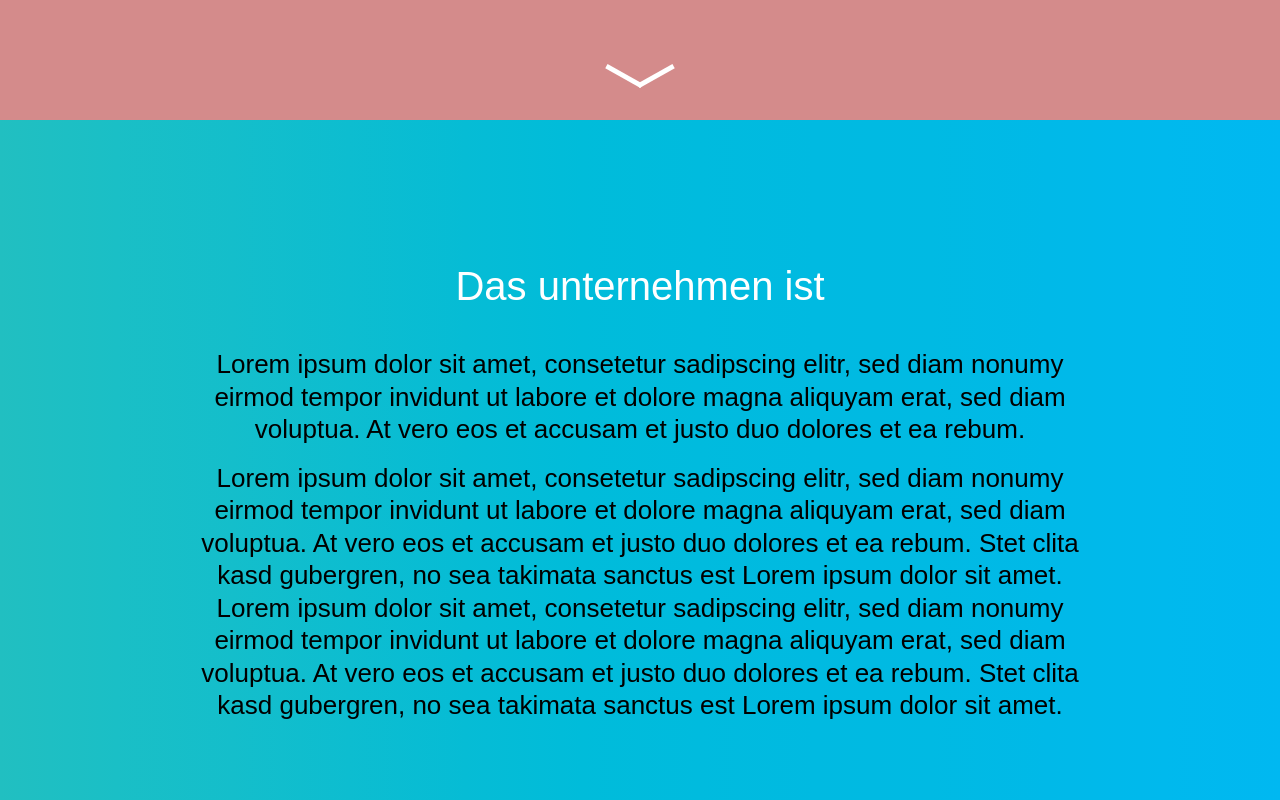
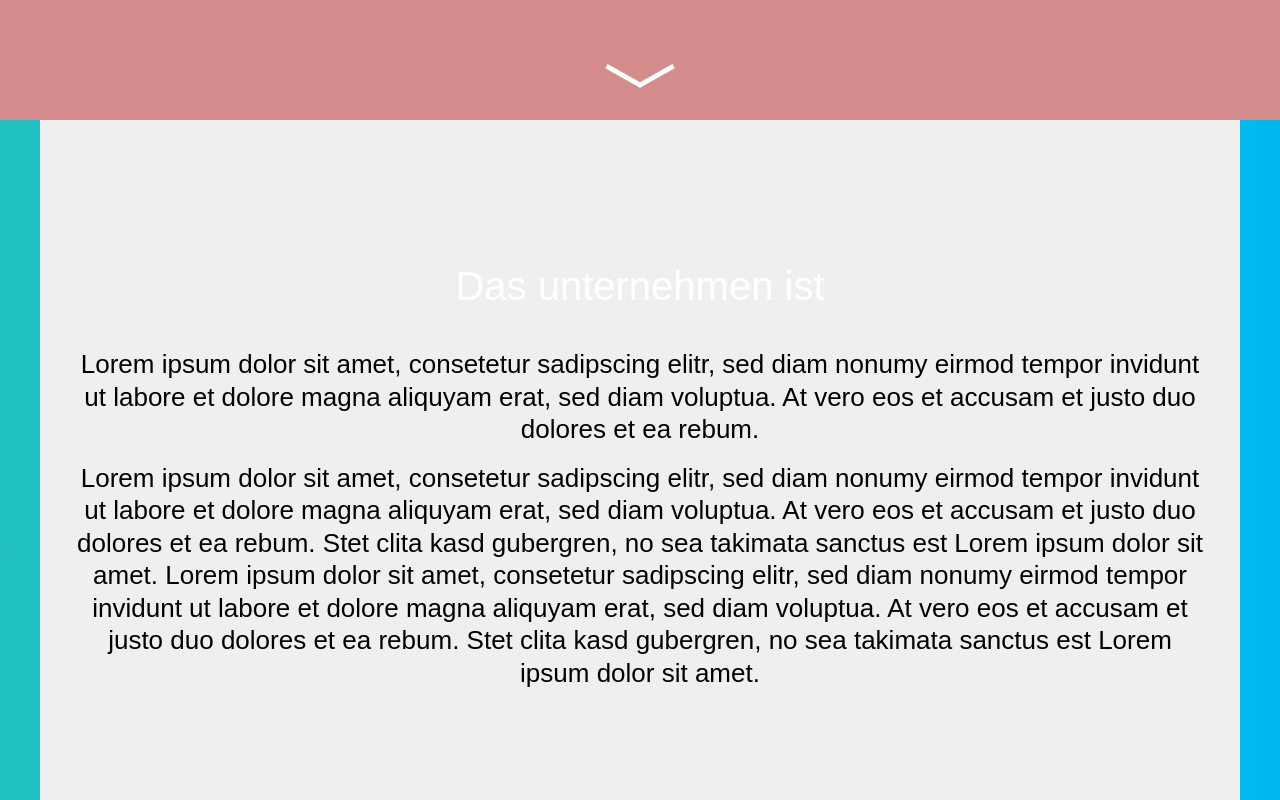
Before and after one commit to bstiner1105/testing-gitting, a plain HTML site: page index.html in a window 1280 px wide. Shown: the part 680-1480 px from the top of the page. Drawn offline with nearby package versions, Linux system fonts and the light colour scheme.

Commit message:
Changing content width and background-color, Adding new submenu to new item

```diff
--- a/assets/css/main.css
+++ b/assets/css/main.css
@@ -843,7 +843,8 @@ h1.title {
 }
 #content .inner {
   width: 100%;
-  max-width: 954px;
+  max-width: 1200px;
+  background-color: #efefef;
   padding: 3rem 1.25rem;
   box-sizing: border-box;
   margin: 0 auto;
```
